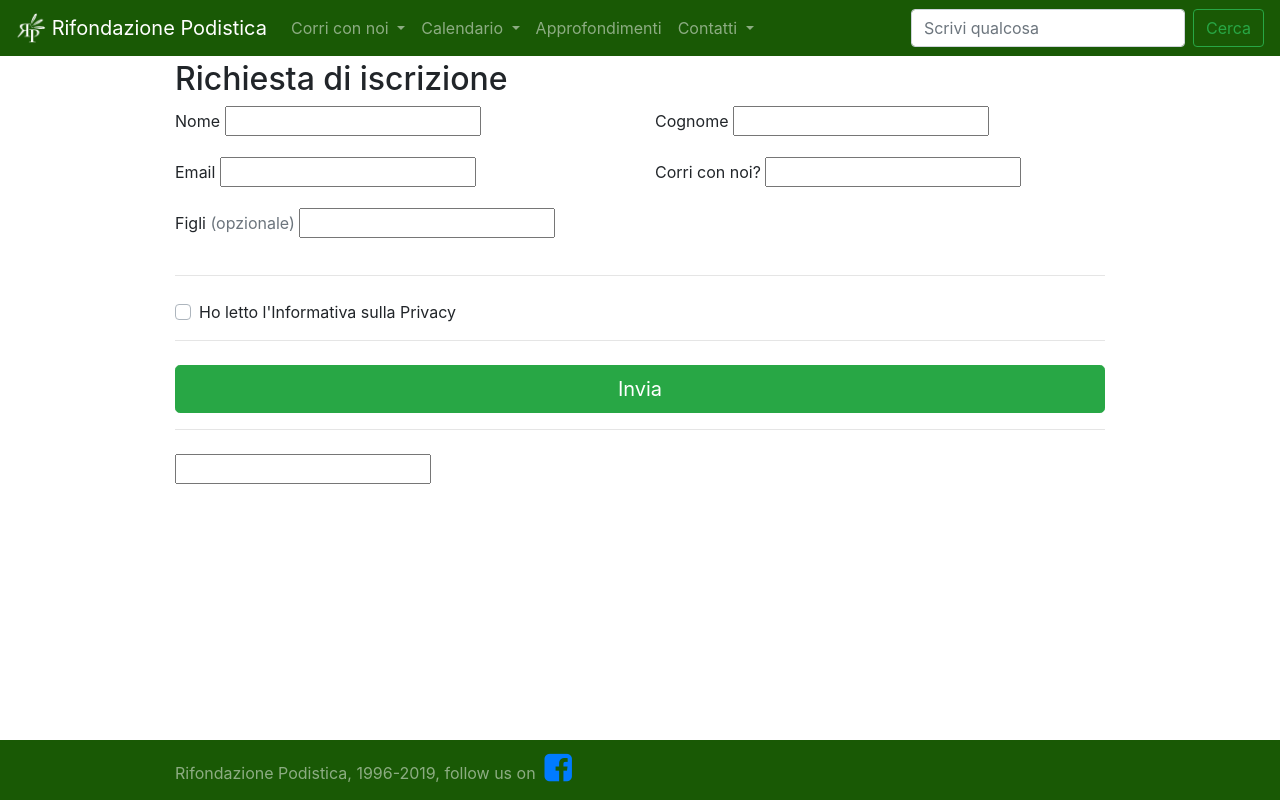
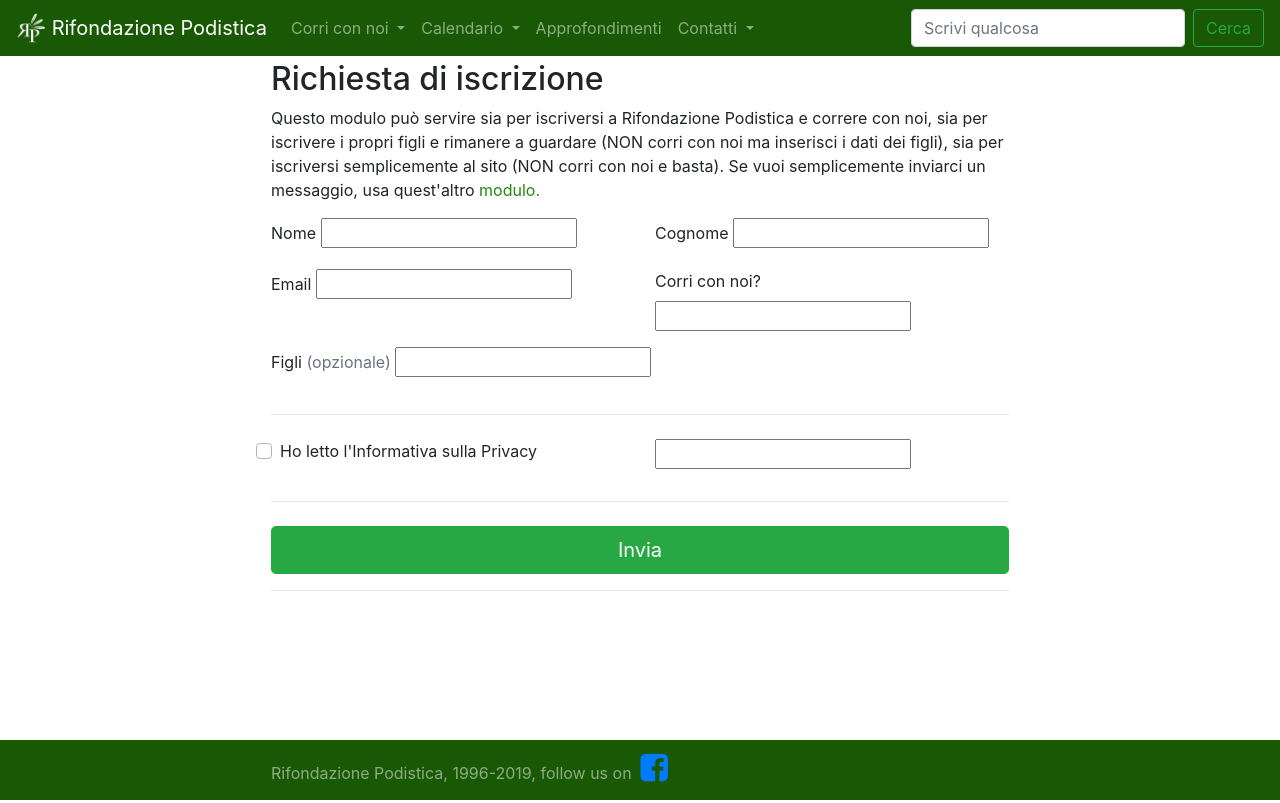
Before and after one commit to andywar65/rpnew_base, a Django app: template users/templates/users/registration.html in a window 1280 px wide. Run offline with Django 3.2, Linux system fonts and the light colour scheme; the template is opened without the code that fills it, so the values that code supplies are empty, except form fields; tables that the repository leaves empty hold one stand-in row (values such as "Sample post"); form fields are guessed from the names that the template uses; some libraries are stand-ins or nearby versions.

```diff
--- a/users/static/users/css/form-validation.css
+++ b/users/static/users/css/form-validation.css
@@ -1,5 +1,5 @@
 .container {
-  max-width: 960px;
+  max-width: 768px;
 }
 
 .border-top { border-top: 1px solid #e5e5e5; }
--- a/users/templates/users/registration.html
+++ b/users/templates/users/registration.html
@@ -16,6 +16,12 @@
   </div>
 
   {% else %}
+  <p>Questo modulo può servire sia per iscriversi a Rifondazione Podistica e
+    correre con noi, sia per iscrivere i propri figli e rimanere a guardare
+    (NON corri con noi ma inserisci i dati dei figli), sia per iscriversi
+    semplicemente al sito (NON corri con noi e basta). Se vuoi semplicemente
+    inviarci un messaggio, usa quest'altro
+    <a href="/contacts/" style="color: #24890d;">modulo.</a></p>
   <form action="" method="post" class="needs-validation" novalidate>
             <div class="row">
               <div class="col-md-6 mb-3">
@@ -53,16 +59,18 @@
               </div>
             </div>
             <hr class="mb-4">
-            <div class="custom-control custom-checkbox">
-              <input type="checkbox" class="custom-control-input" id="privacy" required>
-              <label class="custom-control-label" for="privacy">Ho letto l'Informativa sulla Privacy</label>
+            <div class="row">
+              <div class="col-md-6 mb-3 custom-control custom-checkbox">
+                <input type="checkbox" class="custom-control-input" id="privacy" required>
+                <label class="custom-control-label" for="privacy">Ho letto l'Informativa sulla Privacy</label>
+              </div>
+              <div class="col-md-6 mb-3">
+              {{ form.captcha }}
+              </div>
             </div>
             <hr class="mb-4">
             <button class="btn btn-success btn-lg btn-block" type="submit">Invia</button>
             <hr class="mb-4">
-            <div>
-            {{ form.captcha }}
-            </div>
     {% csrf_token %}
   </form>
   {% endif %}
```
Also changed, not shown: rpnew_prog/templates/contact.html (added, +39 -0 lines), users/templates/users/message-log.html (+4 -35 lines), users/templates/users/message.html (+8 -36 lines).
